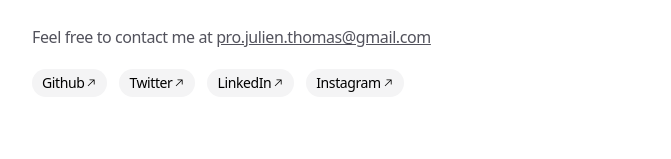
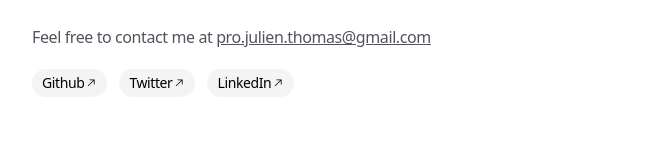
Before and after one commit to doncarlo5/projulienthomas, a Next.js app: page / in a window 1280 px wide. Shown: the part 3294-3453 px from the top of the page, without its empty margins (304-975 px from the left). Built offline with nearby package versions, Linux system fonts and the light colour scheme.

Commit message:
Remove Instagram link from social links in data.ts

```diff
--- a/app/data.ts
+++ b/app/data.ts
@@ -163,10 +163,6 @@ export const SOCIAL_LINKS: SocialLink[] = [
     label: 'LinkedIn',
     link: 'https://www.linkedin.com/in/julienthomaspro',
   },
-  {
-    label: 'Instagram',
-    link: 'https://www.instagram.com/julienths_____',
-  },
 ]
 
 export const EMAIL = 'pro.julien.thomas@gmail.com'
```
